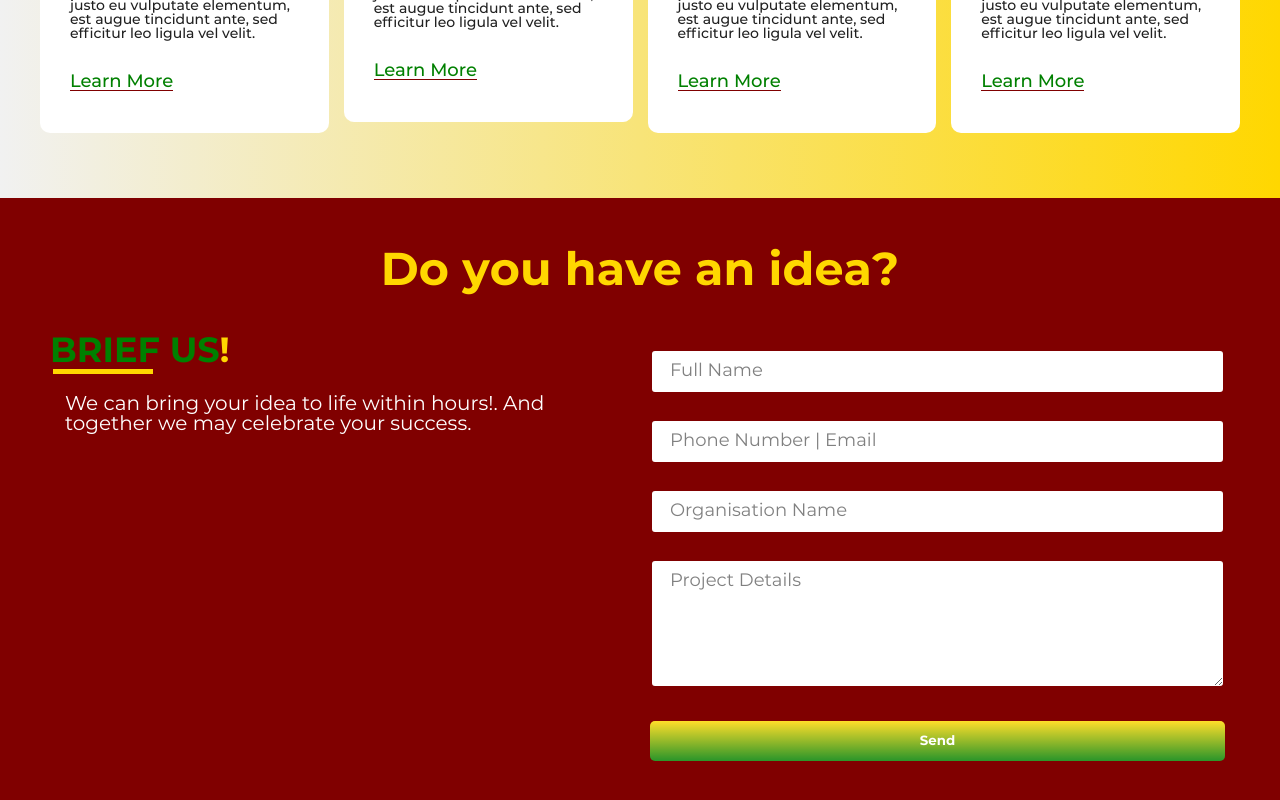
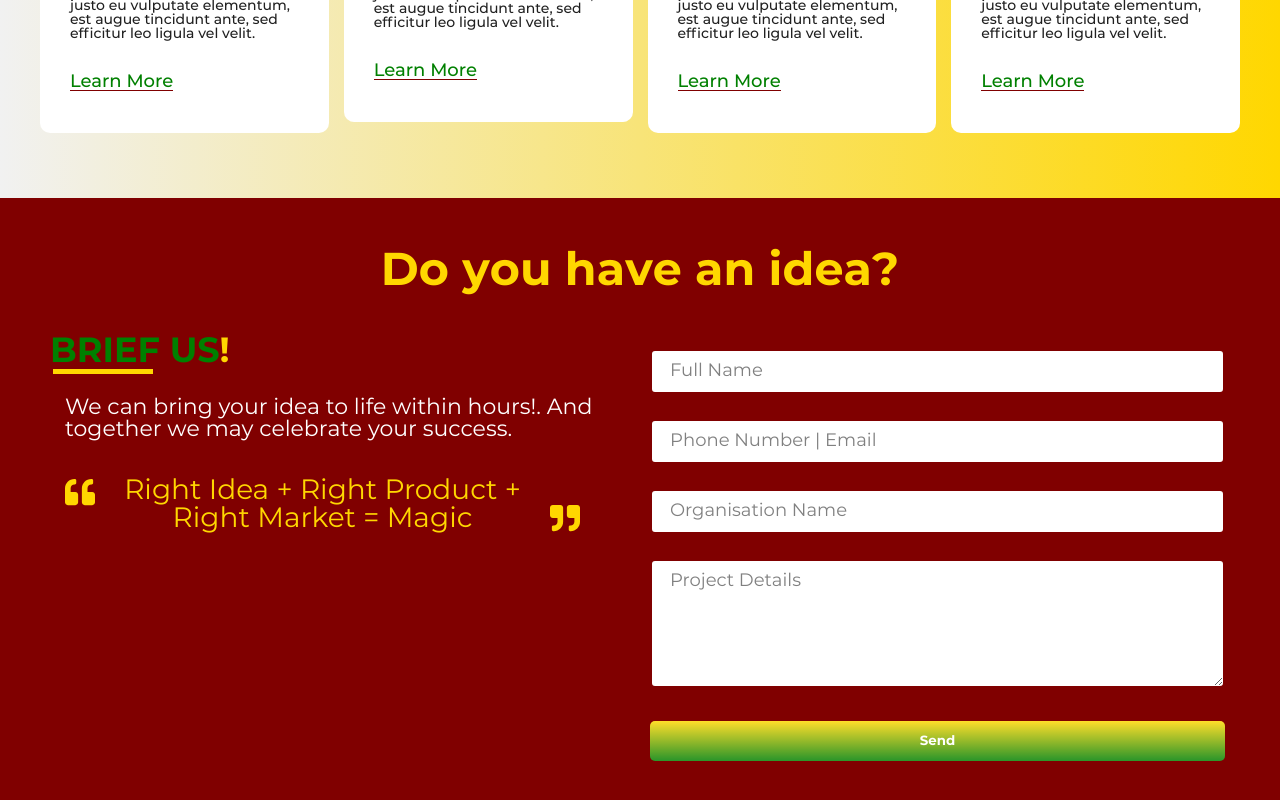
Before and after one commit to LucasJohnNyamhanga/datasoft, a Next.js app: page / in a window 1280 px wide. Shown: the part 1404-2204 px from the top of the page. Built offline with nearby package versions, Linux system fonts and the light colour scheme.

Commit message:
Update Contact

```diff
--- a/app/components/DoYouHaveAnIdea.tsx
+++ b/app/components/DoYouHaveAnIdea.tsx
@@ -1,6 +1,7 @@
 "use client";
 import { useRef } from "react";
 import styles from "../styles/doYouHaveAnIdea.module.scss";
+import { FaQuoteLeft, FaQuoteRight } from "react-icons/fa";
 
 const DoYouHaveAnIdea = () => {
   const fullName = useRef<HTMLInputElement>(null!);
@@ -170,6 +171,17 @@ const DoYouHaveAnIdea = () => {
               We can bring your idea to life within hours!. And together we may
               celebrate your success.
             </p>
+            <div className={styles.quotation}>
+              <div className={styles.quoteLeft}>
+                <FaQuoteLeft />
+              </div>
+              <div className={styles.qouteText}>
+                Right Idea + Right Product + Right Market = Magic
+              </div>
+              <div className={styles.quoteRight}>
+                <FaQuoteRight />
+              </div>
+            </div>
           </div>
           <div className={styles.contactForm}>
             <div className={styles.inputBox}>
--- a/app/styles/doYouHaveAnIdea.module.scss
+++ b/app/styles/doYouHaveAnIdea.module.scss
@@ -274,7 +274,7 @@
     align-items: flex-start;
 
     .details {
-      font-size: 20px;
+      font-size: 22px;
       color: $white;
       font-weight: 400;
       padding: 0px 15px;
@@ -377,6 +377,43 @@
 
           span {
             color: $gold;
+          }
+        }
+
+        .quotation {
+          display: flex;
+          flex-direction: row;
+          color: $gold;
+          font-weight: 400;
+          padding: 15px 15px;
+          padding-right: 45px;
+
+          .quoteLeft {
+            display: flex;
+            flex-direction: column;
+            justify-content: flex-start;
+            align-items: flex-start;
+            text-align: start;
+            font-size: 30px;
+          }
+
+          .qouteText {
+            display: flex;
+            flex-direction: column;
+            justify-content: flex-start;
+            align-items: flex-start;
+            text-align: center;
+            width: fit-content;
+            font-size: 28px;
+          }
+
+          .quoteRight {
+            display: flex;
+            flex-direction: column;
+            justify-content: flex-end;
+            align-items: flex-end;
+            text-align: start;
+            font-size: 30px;
           }
         }
       }
```
